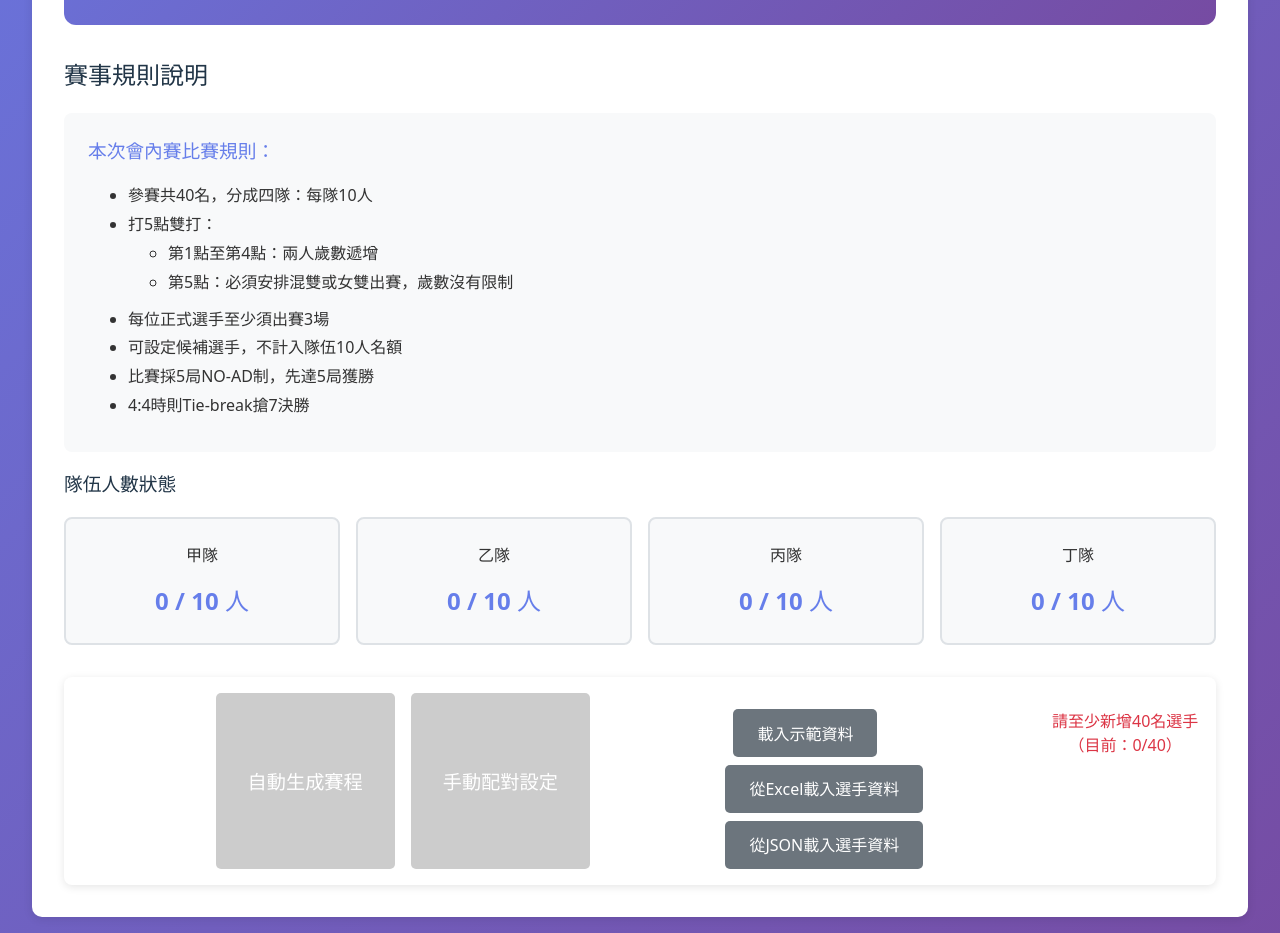
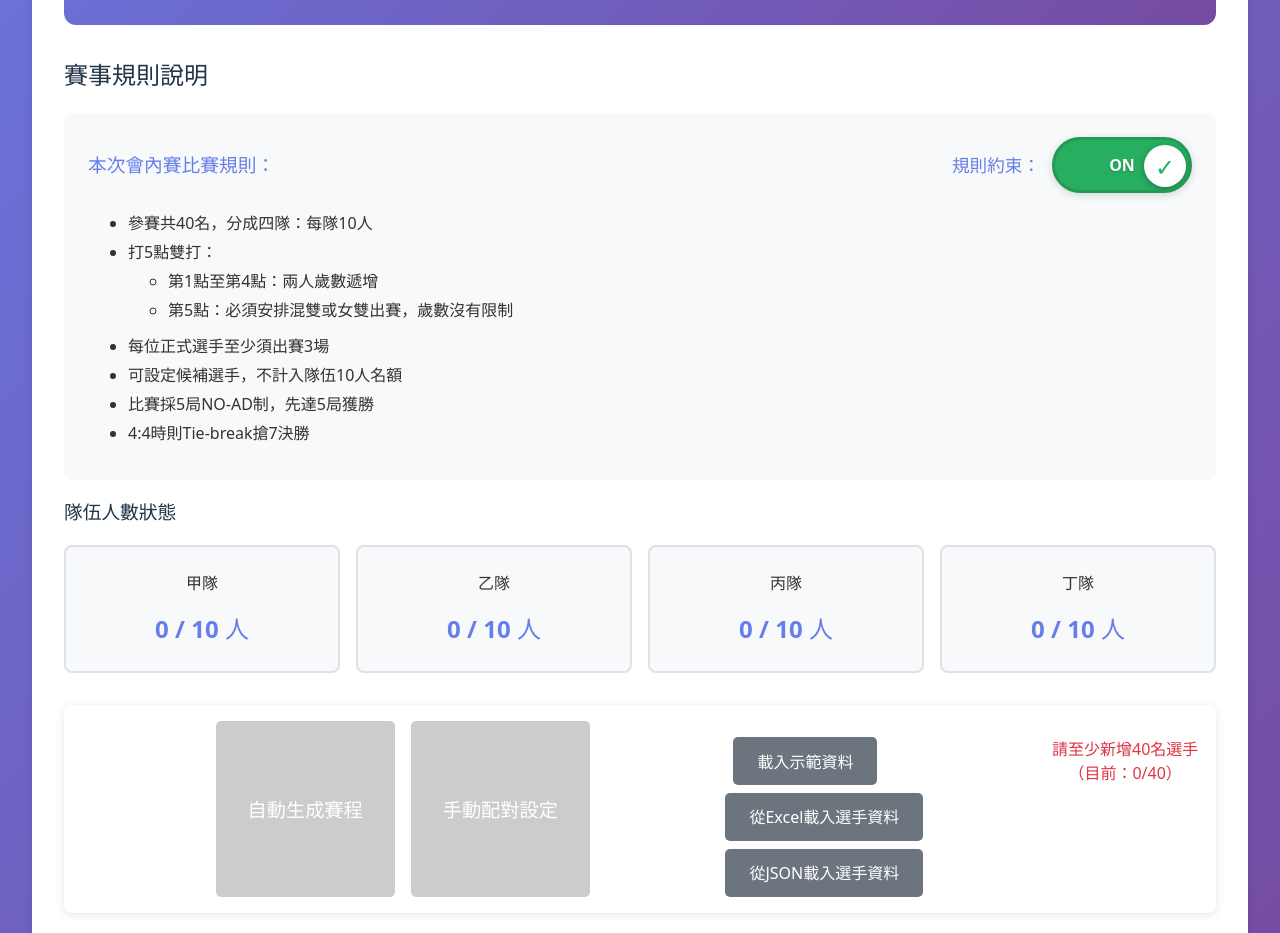
Before and after one commit to alberthsu-cl/TennisDouble, a React (Vite) app: page / in a window 1280 px wide. Shown: the part 780-1713 px from the top of the page. Built offline with nearby package versions, Linux system fonts and the light colour scheme.

Commit message:
add toggle to on/off constraints

```diff
--- a/src/App.css
+++ b/src/App.css
@@ -187,6 +187,78 @@
   cursor: not-allowed;
 }
 
+.toggle-control {
+  display: flex;
+  justify-content: center;
+  margin: 0.5rem 0;
+}
+
+.btn-toggle {
+  position: relative;
+  width: 140px;
+  height: 56px;
+  background: #e74c3c;
+  border: 3px solid #c0392b;
+  border-radius: 28px;
+  cursor: pointer;
+  transition: all 0.3s ease;
+  overflow: hidden;
+  -webkit-tap-highlight-color: transparent;
+  box-shadow: 0 2px 8px rgba(0, 0, 0, 0.15);
+}
+
+.btn-toggle:hover {
+  box-shadow: 0 4px 12px rgba(0, 0, 0, 0.25);
+  transform: scale(1.02);
+}
+
+.btn-toggle.active {
+  background: #27ae60;
+  border-color: #229954;
+}
+
+.toggle-slider {
+  position: absolute;
+  top: 5px;
+  left: 5px;
+  width: 42px;
+  height: 42px;
+  background: white;
+  border-radius: 50%;
+  transition: all 0.3s ease;
+  box-shadow: 0 2px 6px rgba(0, 0, 0, 0.3);
+  display: flex;
+  align-items: center;
+  justify-content: center;
+  font-size: 1.5rem;
+  font-weight: bold;
+  color: #e74c3c;
+}
+
+.btn-toggle.active .toggle-slider {
+  transform: translateX(84px);
+  color: #27ae60;
+}
+
+.toggle-label {
+  position: absolute;
+  top: 50%;
+  transform: translateY(-50%);
+  font-size: 1rem;
+  font-weight: bold;
+  color: white;
+  transition: all 0.3s ease;
+  text-shadow: 0 1px 2px rgba(0, 0, 0, 0.2);
+}
+
+.btn-toggle .toggle-label {
+  right: 18px;
+}
+
+.btn-toggle.active .toggle-label {
+  left: 18px;
+}
+
 .setting-item input[type="number"] {
   flex: 1;
   padding: 0.75rem;
@@ -249,9 +321,40 @@
   color: #333;
 }
 
+.rules-header {
+  display: flex;
+  justify-content: space-between;
+  align-items: center;
+  flex-wrap: wrap;
+  gap: 1rem;
+  margin-bottom: 1rem;
+}
+
+.rules-toggle {
+  display: flex;
+  align-items: center;
+  gap: 0.75rem;
+}
+
+.rules-toggle label {
+  font-weight: 600;
+  color: #667eea;
+  font-size: 1.1rem;
+}
+
+.toggle-description {
+  font-size: 1rem;
+  color: #333;
+  font-weight: 600;
+  padding: 0.5rem 1rem;
+  background: rgba(255, 255, 255, 0.8);
+  border-radius: 6px;
+  border-left: 4px solid currentColor;
+}
+
 .rules-box h3 {
   margin-top: 0;
-  margin-bottom: 0.5rem;
+  margin-bottom: 0;
   color: #667eea;
 }
 
@@ -1612,6 +1715,17 @@ button {
   .setting-item input[type="number"] {
     font-size: 1.4rem;
   }
+
+  /* Rules header mobile optimization */
+  .rules-header {
+    flex-direction: column;
+    align-items: flex-start;
+  }
+
+  .rules-toggle {
+    width: 100%;
+    justify-content: space-between;
+  }
 }
 
 /* 技術等級徽章 */
--- a/src/App.tsx
+++ b/src/App.tsx
@@ -27,6 +27,7 @@ function App() {
     pointsPerRound: 5,
     totalRounds: 3,
     minMatchesPerPlayer: 2,
+    enforceRules: true,
   });
 
   // 從 localStorage 載入資料
@@ -555,7 +556,21 @@ function App() {
 
             <h2>賽事規則說明</h2>
             <div className="rules-box">
-              <h3>本次會內賽比賽規則：</h3>
+              <div className="rules-header">
+                <h3>本次會內賽比賽規則：</h3>
+                <div className="rules-toggle">
+                  <label>規則約束：</label>
+                  <button
+                    className={`btn-toggle ${settings.enforceRules ? 'active' : ''}`}
+                    onClick={() => setSettings({ ...settings, enforceRules: !settings.enforceRules })}
+                  >
+                    <span className="toggle-slider">
+                      {settings.enforceRules ? '✓' : '✕'}
+                    </span>
+                    <span className="toggle-label">{settings.enforceRules ? 'ON' : 'OFF'}</span>
+                  </button>
+                </div>
+              </div>
               <ul>
                 <li>參賽共{settings.playersPerTeam * 4}名，分成四隊：每隊{settings.playersPerTeam}人</li>
                 <li>打{settings.pointsPerRound}點雙打：
--- a/src/components/ManualMatchSetup.tsx
+++ b/src/components/ManualMatchSetup.tsx
@@ -141,8 +141,8 @@ export const ManualMatchSetup: React.FC<ManualMatchSetupProps> = ({
           errors.push(`${matchup} 第${match.pointNumber}點 ${match.team2}未配對完成`);
         }
 
-        // 檢查最後一點是否為混雙或女雙
-        if (match.pointNumber === settings.pointsPerRound) {
+        // 檢查最後一點是否為混雙或女雙（如果啟用規則約束）
+        if (settings.enforceRules && match.pointNumber === settings.pointsPerRound) {
           if (match.pair1[0] && match.pair1[1]) {
             const isValid =
               (match.pair1[0].gender === '女' && match.pair1[1].gender === '女') ||
@@ -162,7 +162,8 @@ export const ManualMatchSetup: React.FC<ManualMatchSetupProps> = ({
         }
       });
 
-      // 檢查年齡遞增（第1到倒數第2點）
+      // 檢查年齡遞增（第1到倒數第2點）（如果啟用規則約束）
+      if (settings.enforceRules) {
         const sortedMatches = matches.filter(m => m.pointNumber < settings.pointsPerRound).sort((a, b) => a.pointNumber - b.pointNumber);
         for (let i = 1; i < sortedMatches.length; i++) {
           const prevMatch = sortedMatches[i - 1];
@@ -181,6 +182,7 @@ export const ManualMatchSetup: React.FC<ManualMatchSetupProps> = ({
             const currAge = currMatch.pair2[0].age + currMatch.pair2[1].age;
             if (currAge <= prevAge) {
               errors.push(`${matchup} ${currMatch.team2} 第${currMatch.pointNumber}點年齡未遞增`);
+            }
           }
         }
       }
@@ -523,7 +525,7 @@ export const ManualMatchSetup: React.FC<ManualMatchSetupProps> = ({
                   <div key={match.id} className="point-setup-card">
                     <div className="point-header">
                       <span className="point-badge">第 {match.pointNumber} 點</span>
-                      {match.pointNumber === settings.pointsPerRound && (
+                      {settings.enforceRules && match.pointNumber === settings.pointsPerRound && (
                         <span className="rule-hint">混雙或女雙</span>
                       )}
                     </div>
--- a/src/types/index.ts
+++ b/src/types/index.ts
@@ -69,6 +69,7 @@ export interface TournamentSettings {
   pointsPerRound: number;      // 每輪點數 (default: 5)
   totalRounds: number;         // 總輪數 (default: 3)
   minMatchesPerPlayer: number; // 每人最少出賽場次（動態計算）
+  enforceRules: boolean;       // 是否強制執行規則約束 (default: true)
 }
 
 // 賽程設定
--- a/src/utils/scheduleGenerator.ts
+++ b/src/utils/scheduleGenerator.ts
@@ -250,6 +250,9 @@ export function validateSchedule(matches: Match[], players: Player[], settings:
     matchesByRound.get(key)!.push(match);
   });
 
+  // 檢查規則約束（如果啟用）
+  if (settings.enforceRules) {
+    // 檢查年齡遞增規則
     matchesByRound.forEach((roundMatches, key) => {
       const sorted = roundMatches.filter(m => m.pointNumber <= 4).sort((a, b) => a.pointNumber - b.pointNumber);
       for (let i = 1; i < sorted.length; i++) {
@@ -265,6 +268,7 @@ export function validateSchedule(matches: Match[], players: Player[], settings:
         errors.push(`${match.id}: 第${settings.pointsPerRound}點必須為混雙或女雙`);
       }
     });
+  }
 
   return errors;
 }
```
Lines whose indentation alone changed are shown as unchanged.
